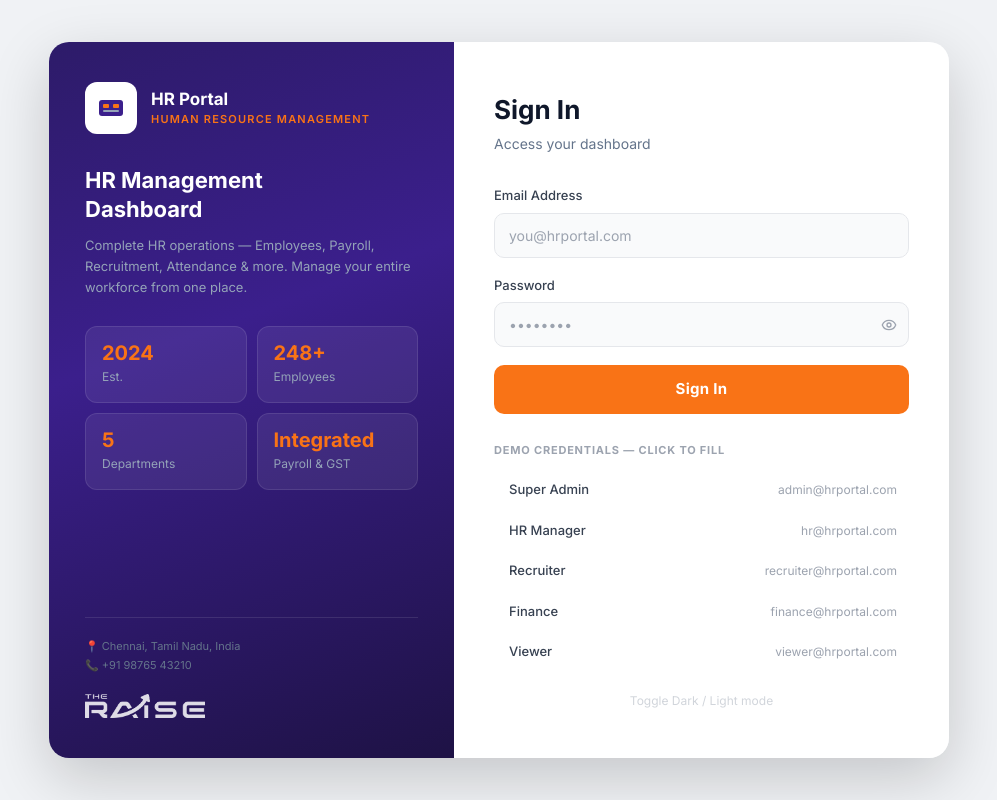
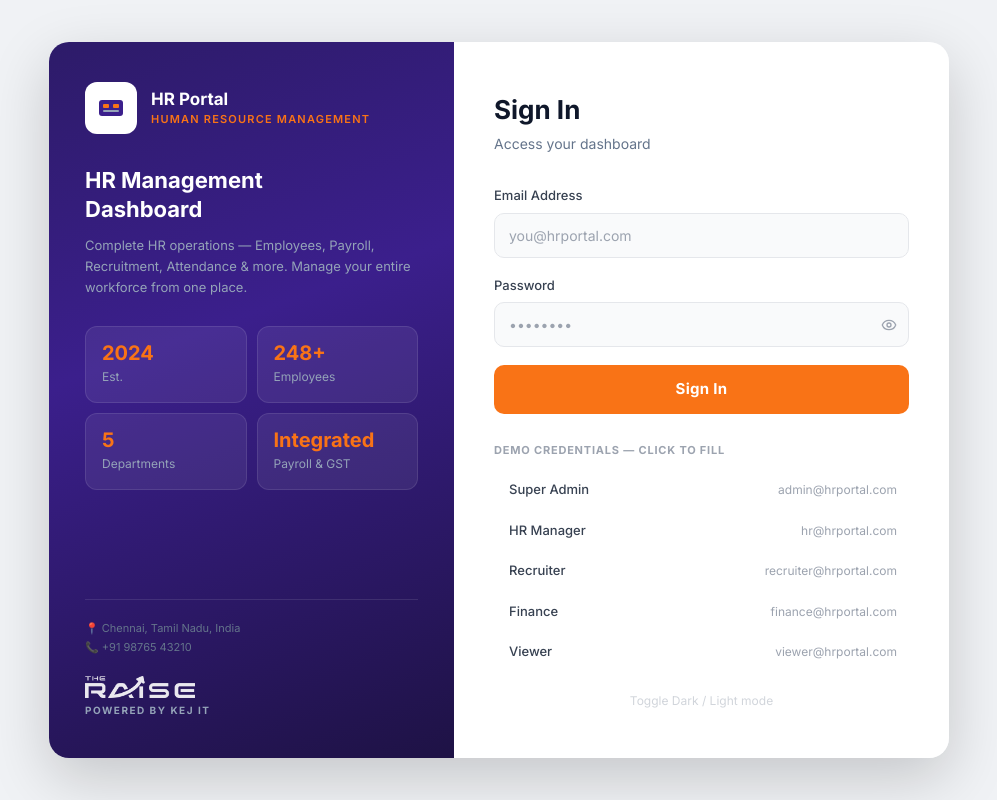
Before and after one commit to KejIt80888752/hr-dashboard, a React (Vite) app: page /#/login in a window 1280 px wide. Shown: the whole page, without its empty margins (141-1138 px from the left). Built offline with nearby package versions, Linux system fonts and the light colour scheme.

Commit message:
Add 'Powered by KEJ IT' text below The Raise logo

```diff
--- a/src/components/DashboardLayout.tsx
+++ b/src/components/DashboardLayout.tsx
@@ -171,9 +171,19 @@ export default function DashboardLayout() {
         <div style={{ marginTop: "14px", paddingTop: "12px", borderTop: "1px solid rgba(255,255,255,0.06)", textAlign: "center" }}>
           <img
             src="/hr-dashboard/the-raise-logo.png"
-            alt="The Raise — Powered by KEJ IT"
-            style={{ width: "100px", opacity: 0.75, filter: "brightness(0) invert(1)" }}
+            alt="The Raise"
+            style={{ width: "90px", opacity: 0.75, filter: "brightness(0) invert(1)" }}
           />
+          <p style={{
+            fontSize: "9px",
+            fontWeight: 700,
+            color: "#475569",
+            letterSpacing: "1.2px",
+            textTransform: "uppercase",
+            marginTop: "4px",
+          }}>
+            Powered by KEJ IT
+          </p>
         </div>
       </div>
     </div>
--- a/src/pages/Login.tsx
+++ b/src/pages/Login.tsx
@@ -126,9 +126,19 @@ export default function Login() {
             <div style={{ marginTop: "20px" }}>
               <img
                 src="/hr-dashboard/the-raise-logo.png"
-                alt="The Raise — Powered by KEJ IT"
-                style={{ width: "120px", opacity: 0.85, filter: "brightness(0) invert(1)" }}
+                alt="The Raise"
+                style={{ width: "110px", opacity: 0.9, filter: "brightness(0) invert(1)" }}
               />
+              <p style={{
+                fontSize: "10px",
+                fontWeight: 700,
+                color: "#94a3b8",
+                letterSpacing: "1.5px",
+                textTransform: "uppercase",
+                marginTop: "5px",
+              }}>
+                Powered by KEJ IT
+              </p>
             </div>
           </div>
         </div>
```
